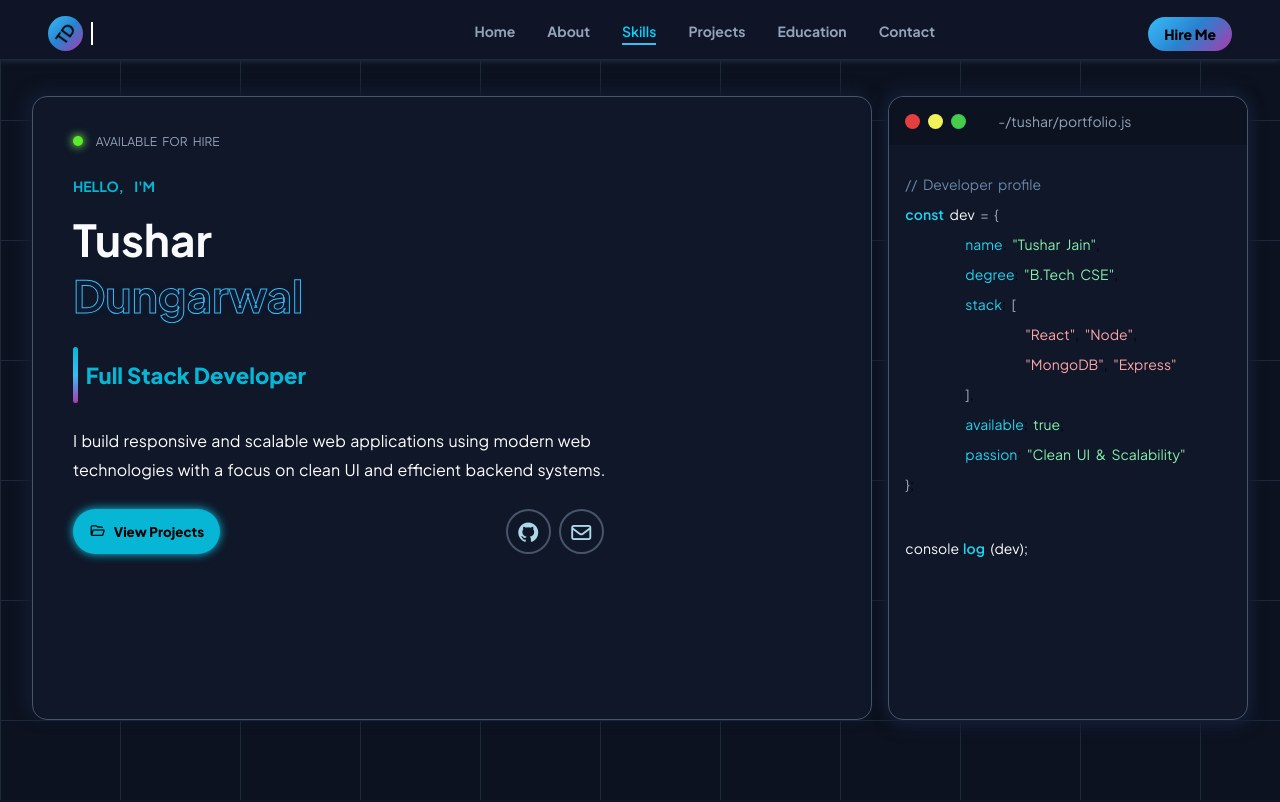
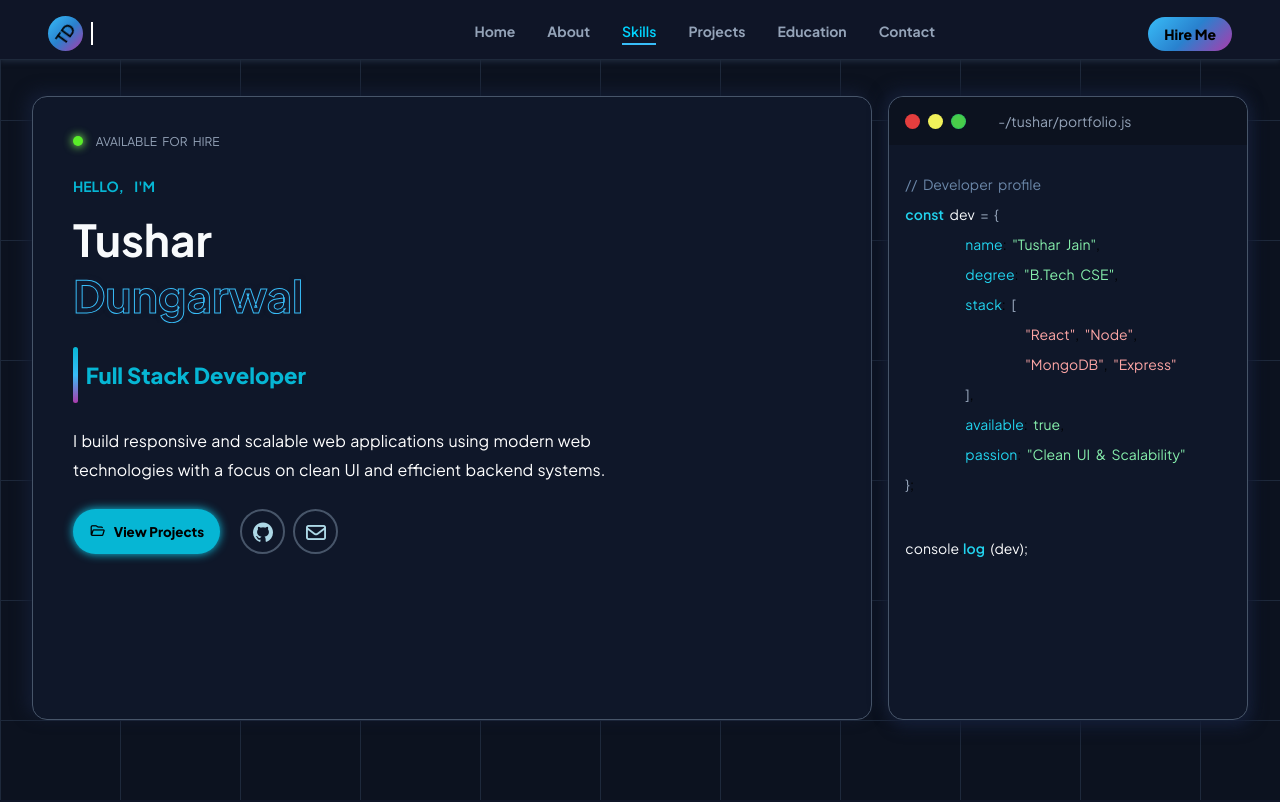
Before and after one commit to TusharJain0411/Portfolio, a React (Vite) app in the folder Frontend/: page / in a window 1280 px wide. Shown: the top 802 px of the page. Built offline with nearby package versions, Linux system fonts and the light colour scheme; no server answers.

Commit message:
Updated portfolio

```diff
--- a/Frontend/src/CSS/home.css
+++ b/Frontend/src/CSS/home.css
@@ -153,7 +153,7 @@ text-shadow: 0 0 5px var(--cardBackgroundBorder);
 
 .btn-class{
     display: flex;
-    width: 70%;
+    width: 35%;
     justify-content: space-between;
     align-items: center;
 
@@ -355,20 +355,19 @@ padding: 0.9rem 1rem;
     width: 100% !important;
     height: 55vh !important;
   }
-  .btn-class{
-    width: 73% !important;
-  }
+
 }
 
 @media (max-width: 850px){
   .Home-section{
     height: 60vh;
   }
-  .btn-class{
-    width: 80%;
-  }
+
   .Intro{
     height: 47vh !important;
+  }
+  .btn-class{
+    width: 40%;
   }
 }
 
```
